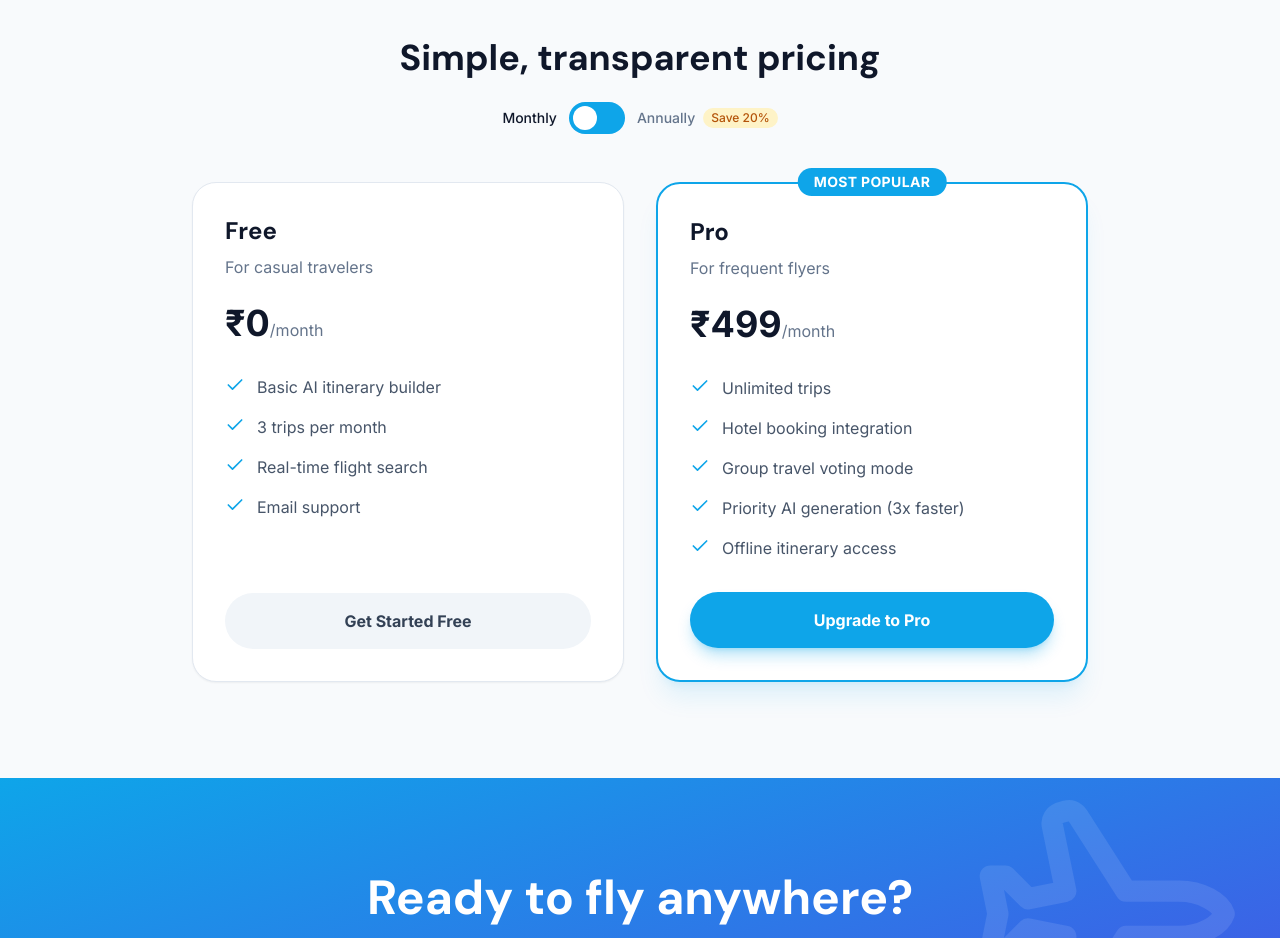
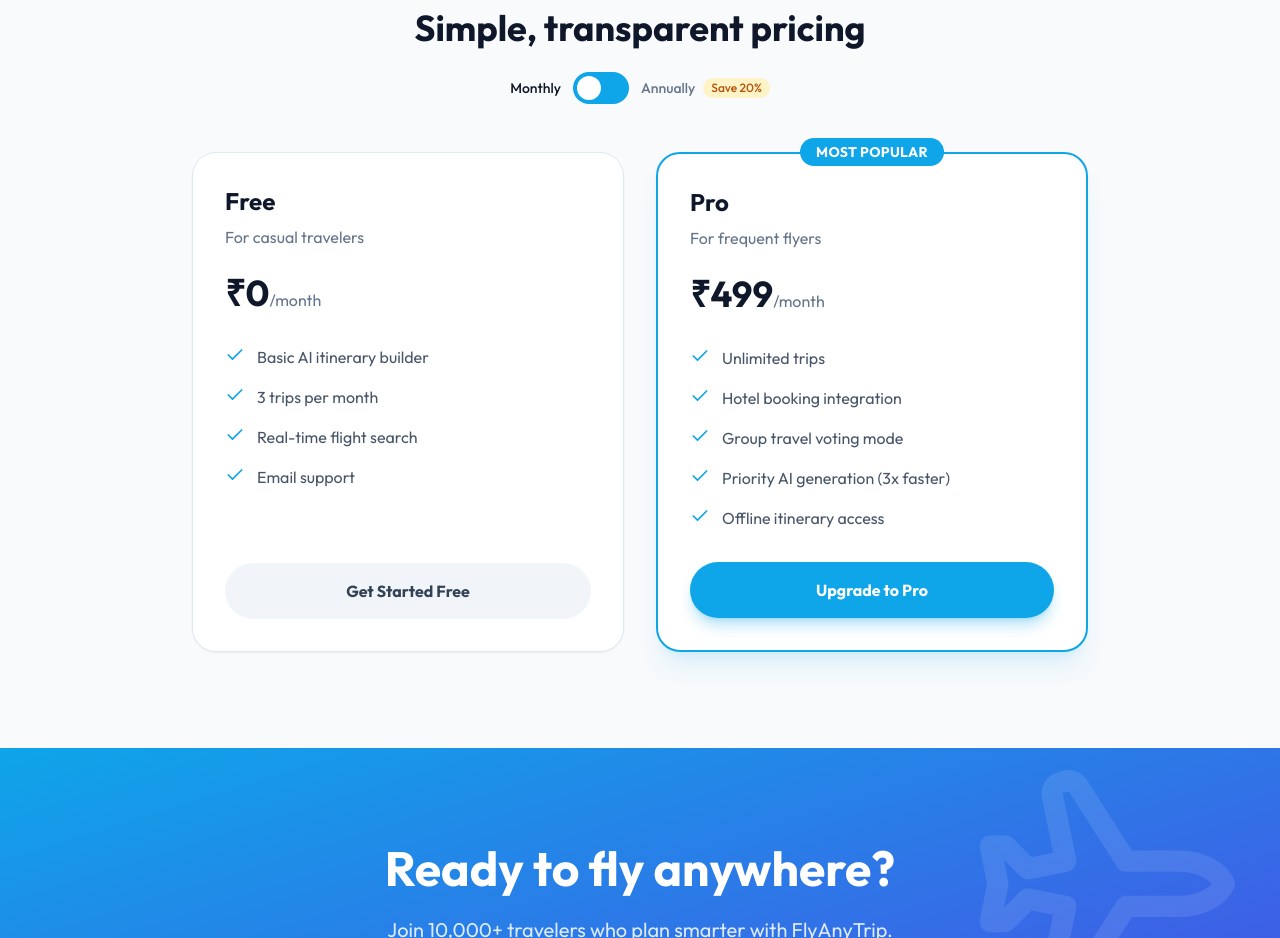
Before and after one commit to aksh-1h/flyanytrip_ui, a Next.js app: page / in a window 1280 px wide. Shown: the part 2900-3838 px from the top of the page. Built offline with nearby package versions, Linux system fonts and the light colour scheme.

Commit message:
feat: update fonts to Outfit and Caveat in configuration

```diff
--- a/src/app/layout.js
+++ b/src/app/layout.js
@@ -1,13 +1,13 @@
-import { DM_Sans, Inter } from "next/font/google";
+import { Outfit, Caveat } from "next/font/google";
 import "./globals.css";
 
-const dmSans = DM_Sans({
-  variable: "--font-dm-sans",
+const outfit = Outfit({
+  variable: "--font-outfit",
   subsets: ["latin"],
 });
 
-const inter = Inter({
-  variable: "--font-inter",
+const caveat = Caveat({
+  variable: "--font-caveat",
   subsets: ["latin"],
 });
 
@@ -18,7 +18,7 @@ export const metadata = {
 
 export default function RootLayout({ children }) {
   return (
-    <html lang="en" className={`${dmSans.variable} ${inter.variable}`}>
+    <html lang="en" className={`${outfit.variable} ${caveat.variable}`}>
       <body className="font-sans antialiased">{children}</body>
     </html>
   );
--- a/tailwind.config.js
+++ b/tailwind.config.js
@@ -13,8 +13,9 @@ module.exports = {
         background: '#F8FAFC',
       },
       fontFamily: {
-        sans: ['var(--font-inter)', 'sans-serif'],
-        heading: ['var(--font-dm-sans)', 'sans-serif'],
+        sans: ['var(--font-outfit)', 'sans-serif'],
+        heading: ['var(--font-outfit)', 'sans-serif'],
+        script: ['var(--font-caveat)', 'cursive'],
       },
     },
   },
```
